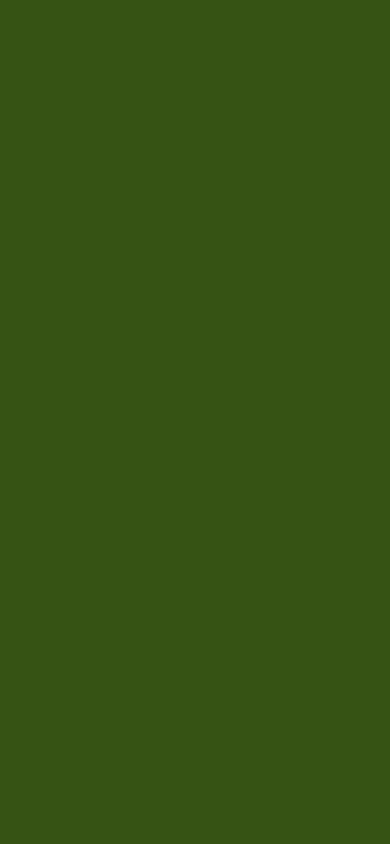
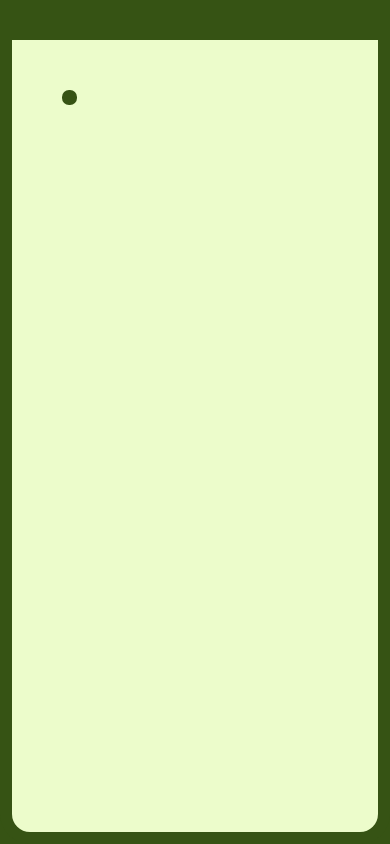
Before and after one commit to galipShen/snake-game, a React Native app: screen / in a window 390 px wide. Built offline with nearby package versions, Linux system fonts and the light colour scheme.

Commit message:
Snake.tsx comp created

```diff
--- a/src/components/Game.tsx
+++ b/src/components/Game.tsx
@@ -1,19 +1,22 @@
 import * as React from "react";
-import { StyleSheet, SafeAreaView, Text } from "react-native";
+import { StyleSheet, SafeAreaView, Text, View, StatusBar } from "react-native";
 import { Colors } from "../styles/colors";
 import { PanGestureHandler } from "react-native-gesture-handler";
 import { GestureEventType, Direction, Coordinate } from "../types/types";
+import Snake from "./Snake";
 
 export default function Game(): JSX.Element {
 
-    const SNAKE_INITIAL_POSITION = [{ x: 0, y: 0 }]; //neden array
+    const SNAKE_INITIAL_POSITION = [{ x: 5, y: 5 }];
     const FOOD_INITIAL_POSITION = { x: 5, y: 20 };
     const GAME_BOUNDS = { xMin: 0, xMax: 35, yMin: 0, yMax: 63 };
     const MOVE_INTERVAL = 50; //MSEC
     const SCORE_INCREMENT = 10;
 
     const [direction, setDirection] = React.useState<Direction>(Direction.Right)
-    const [snake, setSnake] = React.useState<Coordinate[]>(SNAKE_INITIAL_POSITION)
+    const [snake, setSnake] = React.useState<Coordinate[]>(
+        SNAKE_INITIAL_POSITION
+    )
     const [food, setFood] = React.useState<Coordinate>(FOOD_INITIAL_POSITION)
     const [isGameOver, setIsGameOver] = React.useState<boolean>(false)
     const [isPaused, setIsPaused] = React.useState<boolean>(false)
@@ -21,7 +24,7 @@ export default function Game(): JSX.Element {
 
     const handleGesture = (event: GestureEventType) => {
         const { translationX, translationY } = event.nativeEvent
-        console.log(translationX, translationY)
+        // console.log(translationX, translationY)
         if (Math.abs(translationX) > Math.abs(translationY)) {
             if (translationX > 0) {
                 //moveright
@@ -44,7 +47,12 @@ export default function Game(): JSX.Element {
 
     return (
         <PanGestureHandler onGestureEvent={handleGesture} >
-            <SafeAreaView style={styles.container} ></SafeAreaView>
+            <SafeAreaView style={styles.container} >
+                {/* <StatusBar /> */}
+                <View style={styles.boundaries}>
+                    <Snake snake={snake} />
+                </View>
+            </SafeAreaView>
         </PanGestureHandler>
     )
 }
@@ -54,4 +62,13 @@ const styles = StyleSheet.create({
         flex: 1,
         backgroundColor: Colors.primary,
     },
+    boundaries: {
+        flex: 1,
+        borderColor: Colors.primary,
+        borderWidth: 12,
+        backgroundColor: Colors.background,
+        borderBottomLeftRadius: 30,
+        borderBottomRightRadius: 30,
+        borderTopWidth: 40,
+    }
 });
--- /dev/null
+++ b/src/components/Snake.tsx
@@ -0,0 +1,35 @@
+import { Fragment, JSXElementConstructor } from "react"
+import { Coordinate } from "../types/types"
+import { View, StyleSheet } from "react-native"
+import { Colors } from "../styles/colors"
+
+interface SnakeProps {
+    snake: Coordinate[];
+}
+
+export default function Snake({ snake }: SnakeProps): JSX.Element {
+
+
+    return (
+        <Fragment>
+            {snake.map((segment: Coordinate, index: number) => {
+                const segmentStyle = {
+                    left: segment.x * 10,
+                    top: segment.y * 10
+                };
+                return <View key={index} style={[styles.snake, segmentStyle]} />
+            })}
+
+        </Fragment>
+    )
+}
+
+const styles = StyleSheet.create({
+    snake: {
+        width: 15,
+        height: 15,
+        backgroundColor: Colors.primary,
+        borderRadius: 7,
+        position: "absolute"
+    }
+})
```
